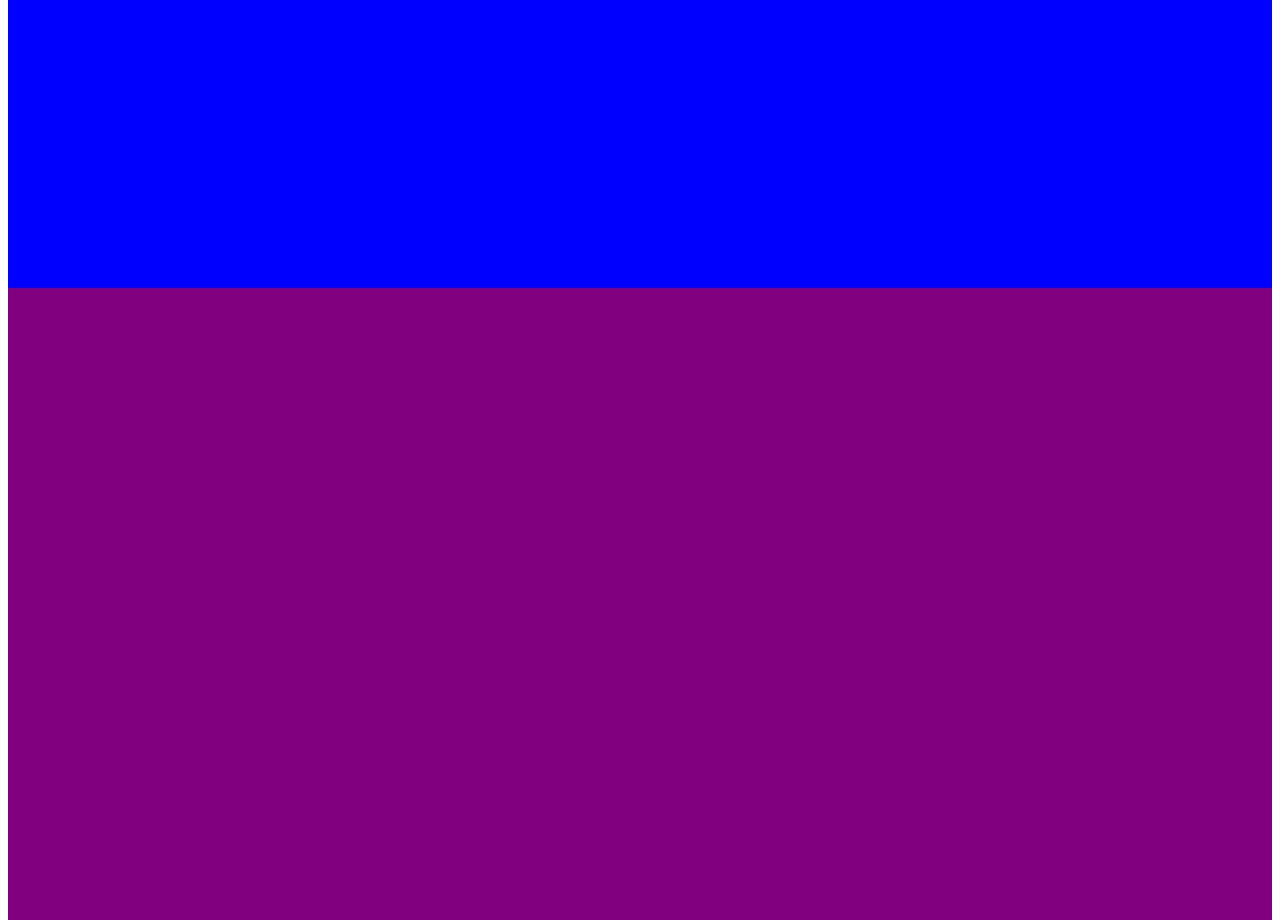
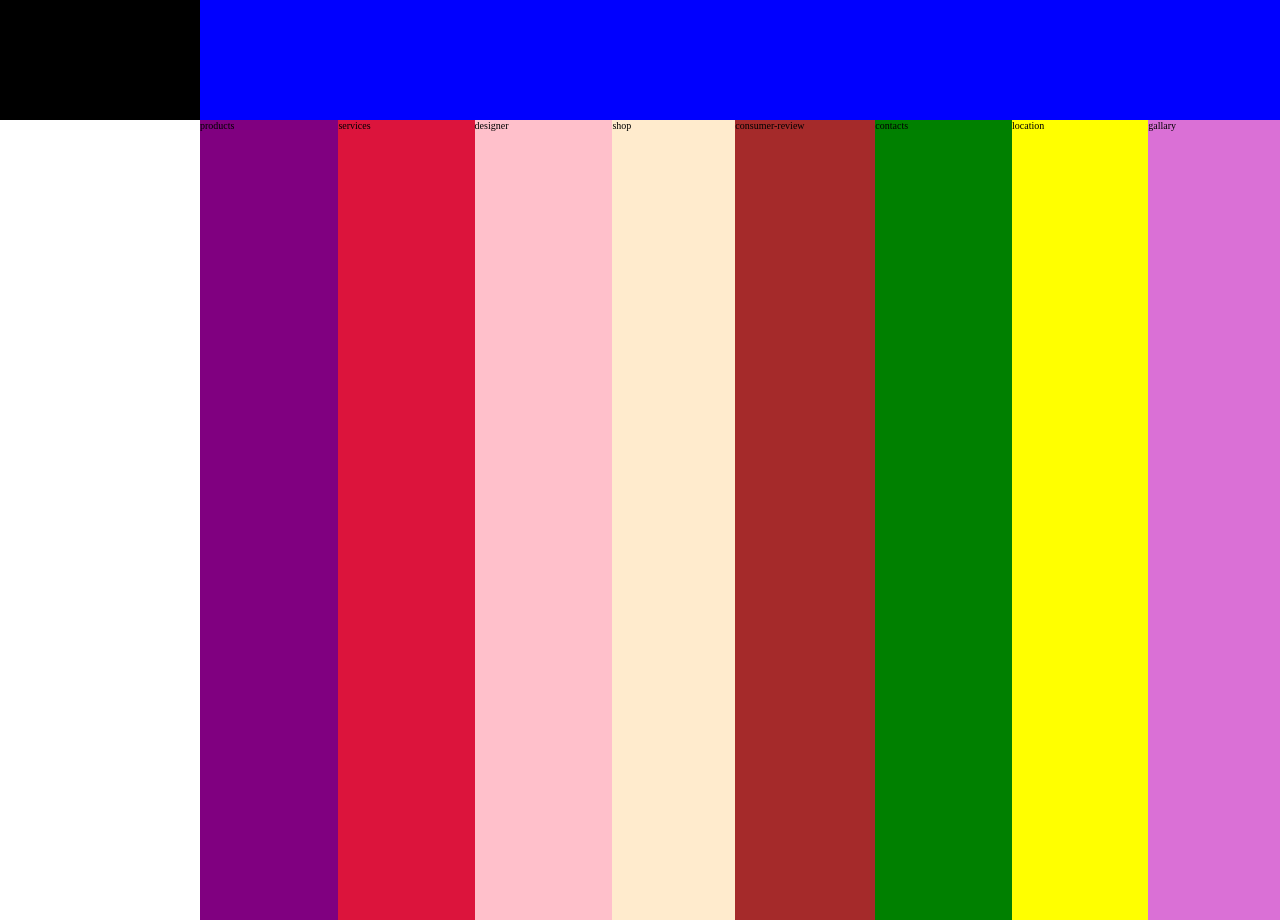
Before and after one commit to zerobug110/GMBFLASH, a website: page index.html in a window 1280 px wide. Shown: the part 680-1600 px from the top of the page. Drawn offline with Linux system fonts and the light colour scheme.

Commit message:
completes the basic node setup and grid layout

```diff
--- a/index.html
+++ b/index.html
@@ -8,23 +8,24 @@
     <link rel="shortcut icon" href="favicon.ico" type="image/x-icon">
 </head>
 <body class="main-container">
-    <header class="header"></header>
+    <aside class="side-bar">side bar</aside>
+    <header class="header">header</header>
 
-    <div class="check-products"></div>
+    <div class="check-products">products</div>
 
-    <section class="services"></section>
+    <section class="services">services</section>
 
-    <section class="designers"></section>
+    <section class="designers">designer</section>
 
-    <section class="shop"></section>
+    <section class="shop">shop</section>
 
-    <section class="consumer-review"></section>
+    <section class="consumer-review">consumer-review</section>
 
-    <section class="contacts"></section>
+    <section class="contacts">contacts</section>
 
-    <section class="location"></section>
+    <section class="location">location</section>
 
-    <section class="gallary"></section>
+    <section class="gallary">gallary</section>
 
 </body>
 </html>
--- a/style/styles.css
+++ b/style/styles.css
@@ -1,17 +1,46 @@
+*,
+*::before,
+*::after{
+    padding: 0;
+    margin: 0;
+}
+
+body {
+    box-sizing: inherit;
+
+}
+
+html {
+    font-size: 62.5% /** ie 10px / default font-size 16px = 62.5%, 1 px is now = 10rem **/;
+    box-sizing: border-box;
+}
+
 .main-container {
     background-color: #FFF;
+    display: grid;
+    grid-template-columns: [sidebar-start] 20rem [sidebar-end full-end] 1fr repeat(8, [col-start] minmax(min-content, 14rem)[col-end]) 1fr [full-end];
+    grid-template-rows: 100vh 100vh repeat(8, 1fr);
 
 }
 .main-container > * {
-    padding: 30rem;
+
+}
+
+.side-bar {
+    background-color: black;
+    width: 20rem;
+    height: 100vh;
+    position: fixed;
 }
 
 .header {
     background-color: blue;
+    grid-column: sidebar-end / -1;
 }
 
 .check-products {
     background-color: purple;
+    grid-column: col-start 1 / col-end;
 }
 
 .services {
```
Also changed, not shown: package.json (added, +26 -0 lines), 1 other file.
